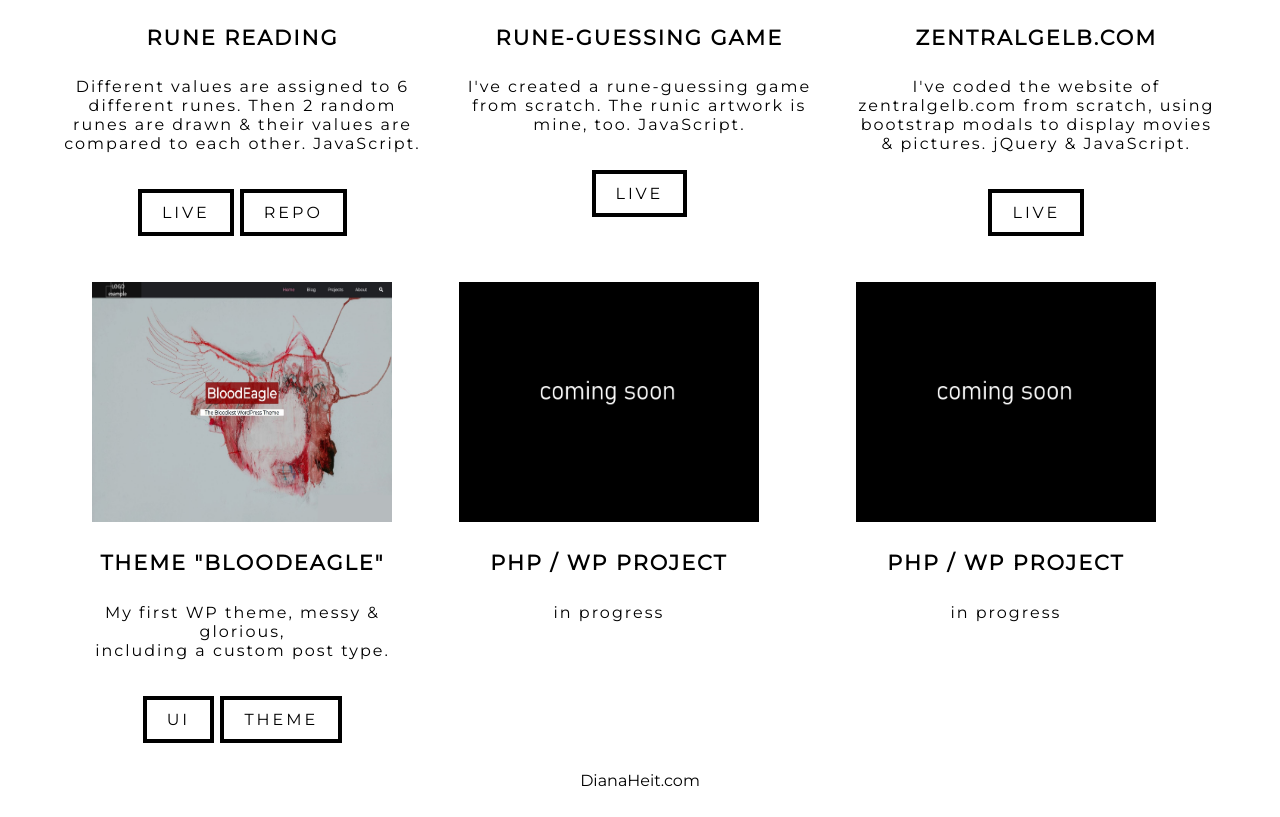
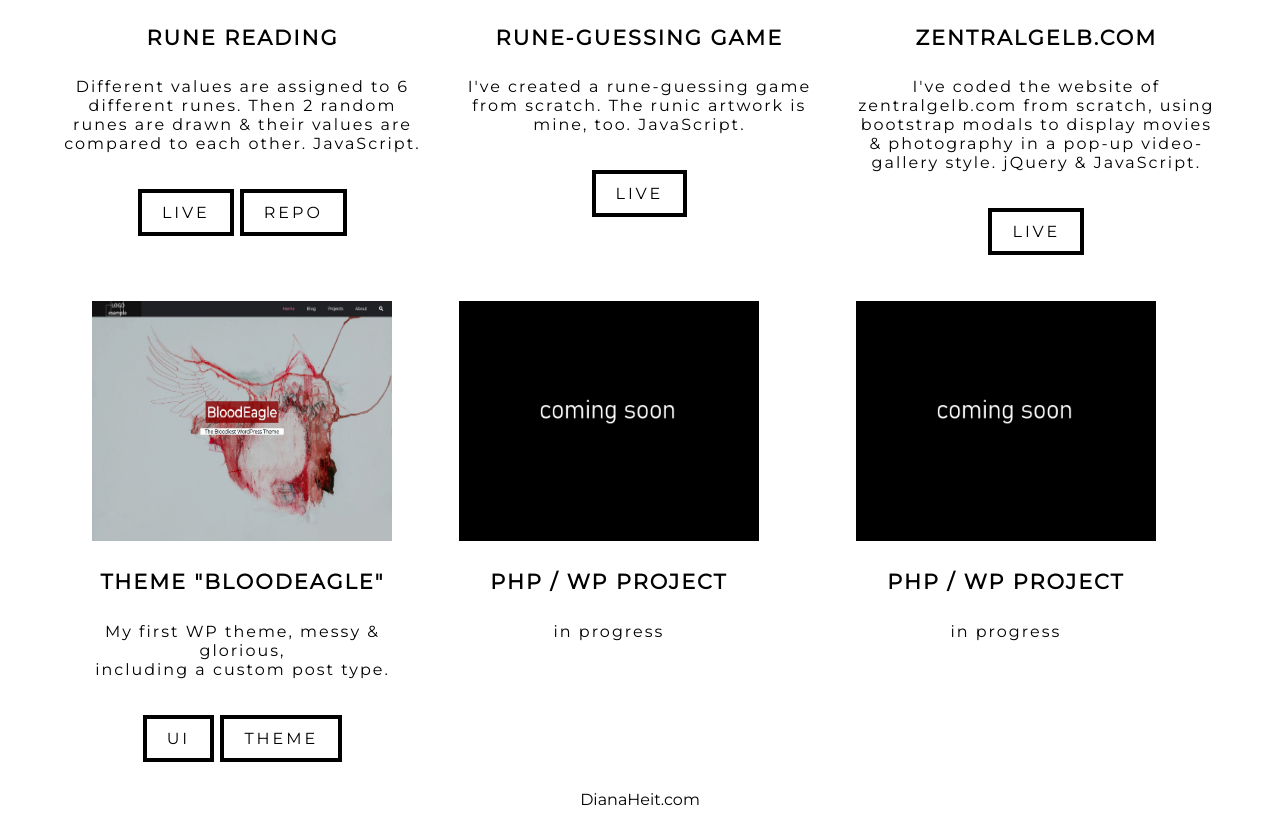
Before and after one commit to DianaHeit/portfolioWithFilter, a plain HTML site: page index.html in a window 1280 px wide. Shown: the part 1095-1912 px from the top of the page. Drawn offline with nearby package versions, Linux system fonts and the light colour scheme.

Commit message:
Update index.html

```diff
--- a/index.html
+++ b/index.html
@@ -119,7 +119,7 @@
         <div class="content">
           <img src="images/zentralgelbScreenshot1.jpg" alt="jsjquery" style="width:100%">
           <h4>zentralgelb.com</h4>
-          <p>I've coded the website of zentralgelb.com from scratch, using bootstrap modals to display movies & pictures. jQuery & JavaScript.</p><br>
+          <p>I've coded the website of zentralgelb.com from scratch, using bootstrap modals to display movies & photography in a pop-up video-gallery style. jQuery & JavaScript.</p><br>
           <p>
             <a href="https://zentralgelb.com/" class="button-centered">Live</a>
           </p>
```
